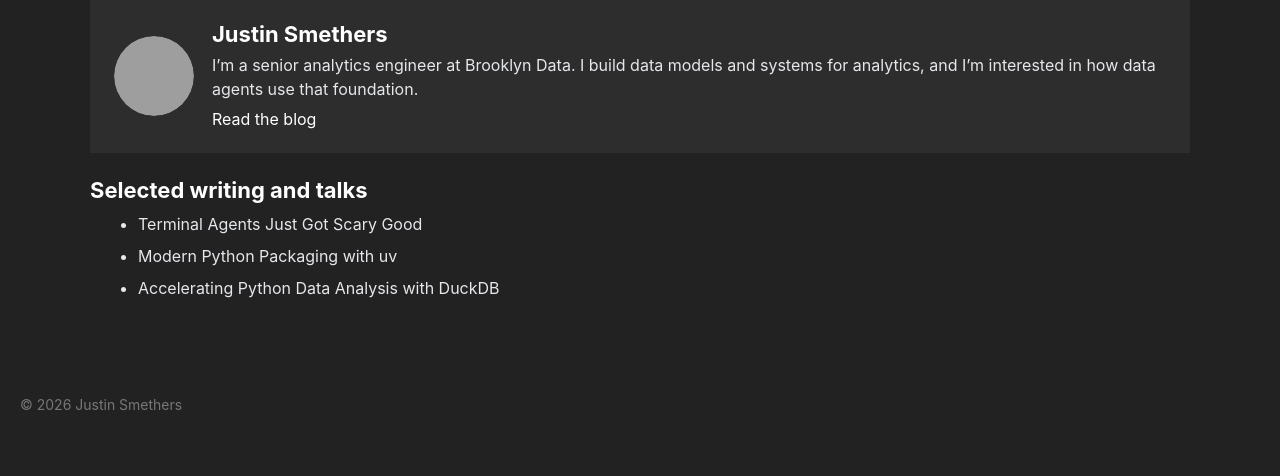
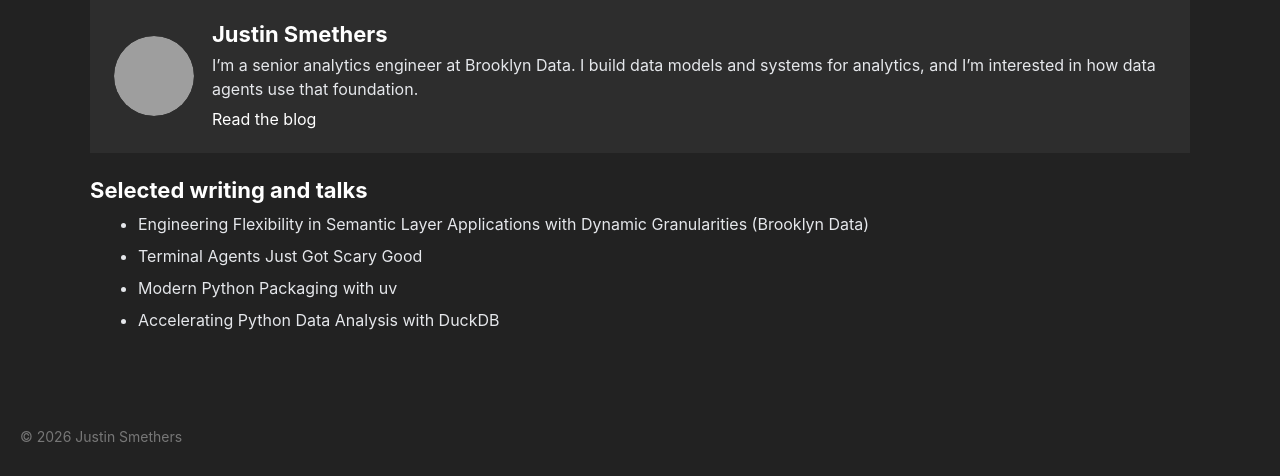
Before and after one commit to JustinSmethers/website, a Django app: page / in a window 1280 px wide. Shown: the part 135-611 px from the top of the page. Run offline with Django 4.2, Linux system fonts and the light colour scheme; parts of the project's set-up code (start-up, migrations or seed data) failed here and were passed over; some libraries are stand-ins or nearby versions; grey boxes are pictures that could not be loaded.

Commit message:
Feature the published Brooklyn Data article

```diff
--- a/templates/home.html
+++ b/templates/home.html
@@ -46,6 +46,7 @@
         <section aria-labelledby="selected-work">
             <h2 class="profile-heading" id="selected-work">Selected writing and talks</h2>
             <ul class="list-disc pl-5 mt-2 space-y-2">
+                <li><a href="https://www.brooklyndata.co/ideas/2025/12/16/engineering-flexibility-in-semantic-layer-applications">Engineering Flexibility in Semantic Layer Applications with Dynamic Granularities</a> (Brooklyn Data)</li>
                 <li><a href="{% url 'blog:blog_detail' 'terminal-agents-just-got-scary-good' %}">Terminal Agents Just Got Scary Good</a></li>
                 <li><a href="{% url 'blog:blog_detail' 'modern-python-packaging-with-uv' %}">Modern Python Packaging with uv</a></li>
                 <li><a href="{% url 'blog:blog_detail' 'accelerating-python-data-analysis-with-duckdb' %}">Accelerating Python Data Analysis with DuckDB</a></li>
```
